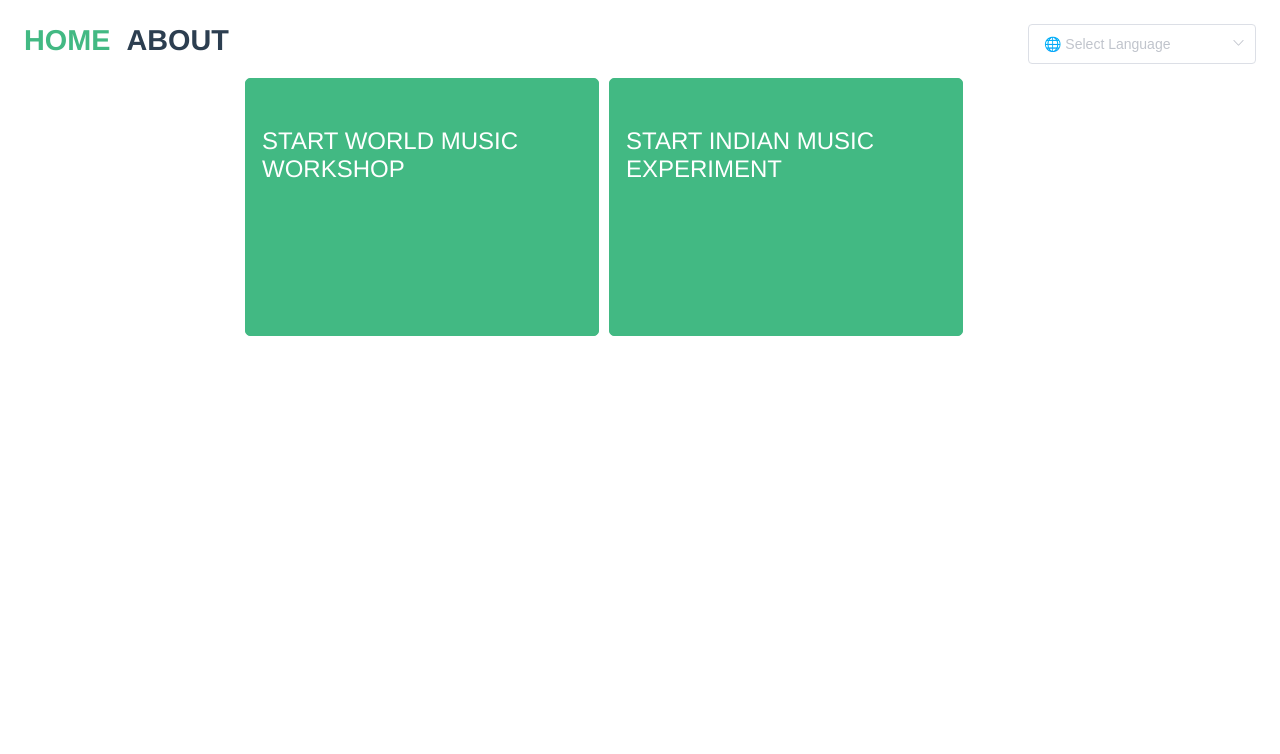
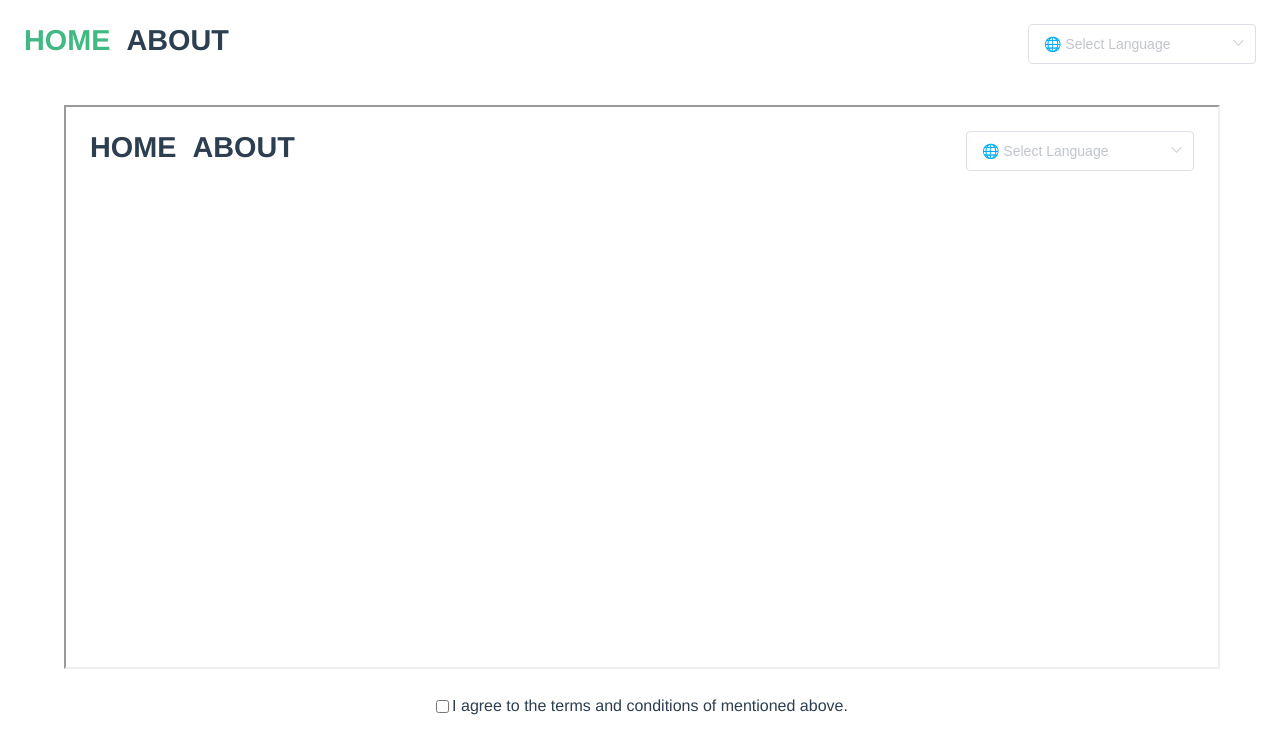
Before and after one commit to keio-moe/song-test, a Vue app: page / in a window 1280 px wide. Shown: the top 754 px of the page. Built offline with nearby package versions, Linux system fonts and the light colour scheme.

Commit message:
add consent form

```diff
--- a/src/views/Home.vue
+++ b/src/views/Home.vue
@@ -1,17 +1,23 @@
-<template lang="pug">
+<template lang='pug'>
 .home
+  .pdf
+    iframe.file(src='/Experiment Consent Form.pdf')
+  .v-checkbox
+    input(type='checkbox' v-on:click='setActive(0)')
+    .v-label I agree to the terms and conditions of mentioned above.
   .routes
-    a.route(v-for="route in routes", :href="route.src")
+    a.route(v-for='route in routes', :href='route.src' v-if='route.active==true')
       | {{ $t(route.label) }}
 </template>
 
-<script lang="ts">
+<script lang='ts'>
 import { Component, Vue } from 'vue-property-decorator';
 
 interface RouteDefinition {
   title: string;
   label: string;
   src: string;
+  active: boolean;
 }
 
 @Component({
@@ -23,76 +29,65 @@ export default class Home extends Vue {
       title: 'worldMusicWorkshop',
       label: 'Start World Music Workshop',
       src: '/experiments/worldmusic/workshop/evaluation',
+      active: false,
     },
-    {
-      title: 'indianMusic',
-      label: 'Start Indian Music Experiment',
-      src: '/experiments/indian_music_evaluation',
-    },
-    // {
-    //   title: 'aesthetics',
-    //   label: 'Aesthetics Experiment',
-    //   src: '/experiments/aesthetics',
-    // },
-    // {
-    //   title: 'copyrightWorkshop',
-    //   src: '/experiments/copyright/workshop',
-    // },
-    // {
-    //   title: 'copyrightFull',
-    //   label: 'Full Copyright',
-    //   src: '/experiments/copyright/full',
-    // },
-    // {
-    //   title: 'copyrightNewWorkshop',
-    //   label: 'New Copyright Workshop',
-    //   src: '/experiments/copyright/new_workshop',
-    // },
-    // {
-    //   title: 'worldMusic',
-    //   src: '/experiments/worldmusic/full/evaluation',
-    // },
-    // {
-    //   title: 'worldMusicWorkshopRank',
-    //   src: '/experiments/worldmusic/workshop/rank',
-    // },
-    // {
-    //   title: 'worldMusicWorkshopSimilarity',
-    //   src: '/experiments/worldmusic/workshop/similarity',
-    // },
-    // {
-    //   title: 'worldMusicYamaha',
-    //   src: '/experiments/worldmusic/yamaha/evaluation',
-    // },
   ];
+  private setActive(route: number) {
+    this.routes[route].active = !this.routes[route].active;
+  }
 }
 </script>
 
-<style lang="stylus" scoped>
-.routes
-  display flex
-  flex-direction row
-  min-width 400px
-  max-width 800px
-  margin 0 auto
-  flex-wrap wrap
-  a.route
-    text-transform uppercase
-    width 40%
-    font-size 24px
-    color white
-    text-decoration none
-    padding 3rem 1rem
-    background-color #42b983
-    border-radius 5px
-    border 1px solid #42b983
-    height 10rem
-    margin 5px
-  a.route:hover
-    background-color white
-    color #42b983
-  @media screen and (max-width: 600px)
-    width 90vw
-    a.route
-      width 100%
+<style lang='stylus' scoped>
+.pdf {
+  margin: 2rem auto;
+  width: 90vw;
+  height: 70vh;
+
+  iframe.file {
+    width: 100%;
+    height: 100%;
+  }
+}
+
+.v-checkbox{
+  display: flex;
+  margin: 0 auto 2rem auto;
+  justify-content center;
+}
+
+.routes {
+  display: flex;
+  flex-direction: row;
+  min-width: 400px;
+  max-width: 800px;
+  margin: 0 auto;
+  flex-wrap: wrap;
+  justify-content: center;
+
+  a.route {
+    text-transform: uppercase;
+    font-size: 24px;
+    color: white;
+    text-decoration: none;
+    padding: 1rem;
+    background-color: #42b983;
+    border-radius: 5px;
+    border: 1px solid #42b983;
+    margin: 5px;
+  }
+
+  a.route:hover {
+    background-color: white;
+    color: #42b983;
+  }
+
+  @media screen and (max-width: 600px) {
+    width: 90vw;
+
+    a.route {
+      width: 100%;
+    }
+  }
+}
 </style>
```
Also changed, not shown: src/assets/archive/old_routes.js (added, +40 -0 lines), 1 other file (tests, documents, lock files or other folders).
